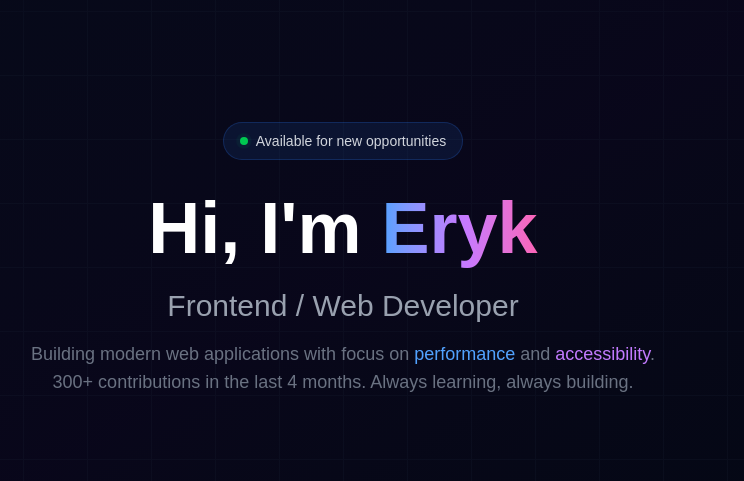
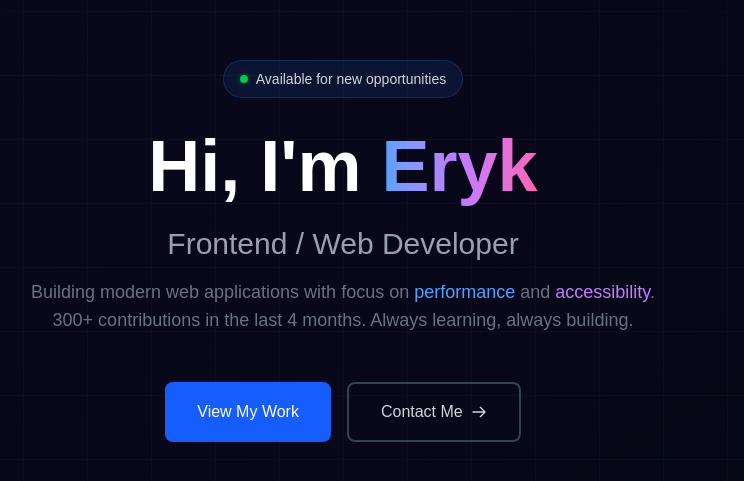
Before and after one commit to szczepanieceryk/my-page, a Next.js app: page / in a window 1280 px wide. Shown: the part 117-598 px from the top of the page, without its empty margins (297-1041 px from the left). Built offline with nearby package versions, Linux system fonts and the light colour scheme.

Commit message:
feat(ui): add CTA buttons

```diff
--- a/components/Hero.tsx
+++ b/components/Hero.tsx
@@ -49,6 +49,33 @@ export const Hero = () => {
           300+ contributions in the last 4 months. Always learning, always
           building.
         </p>
+
+        {/* CTA Buttons */}
+        <div className="flex flex-col sm:flex-row gap-4 justify-center mb-16 animate-slide-up animation-delay-600">
+          <button className="group relative px-8 py-4 bg-blue-600 text-white rounded-lg font-medium overflow-hidden transition-all hover:scale-105 hover:shadow-lg hover:shadow-blue-500/50">
+            <span className="relative z-10">View My Work</span>
+            <div className="absolute inset-0 bg-gradient-to-r from-blue-600 to-purple-600 opacity-0 group-hover:opacity-100 transition-opacity cursor-pointer" />
+          </button>
+
+          <button className="group px-8 py-4 bg-transparent border-2 border-gray-700 text-gray-300 rounded-lg font-medium transition-all hover:text-white hover:scale-105 cursor-pointer">
+            <span className="flex items-center gap-2">
+              Contact Me
+              <svg
+                className="w-4 h-4 group-hover:translate-x-1 transition-transform"
+                fill="none"
+                stroke="currentColor"
+                viewBox="0 0 24 24"
+              >
+                <path
+                  strokeLinecap="round"
+                  strokeLinejoin="round"
+                  strokeWidth={2}
+                  d="M14 5l7 7m0 0l-7 7m7-7H3"
+                />
+              </svg>
+            </span>
+          </button>
+        </div>
       </div>
     </section>
   );
```
